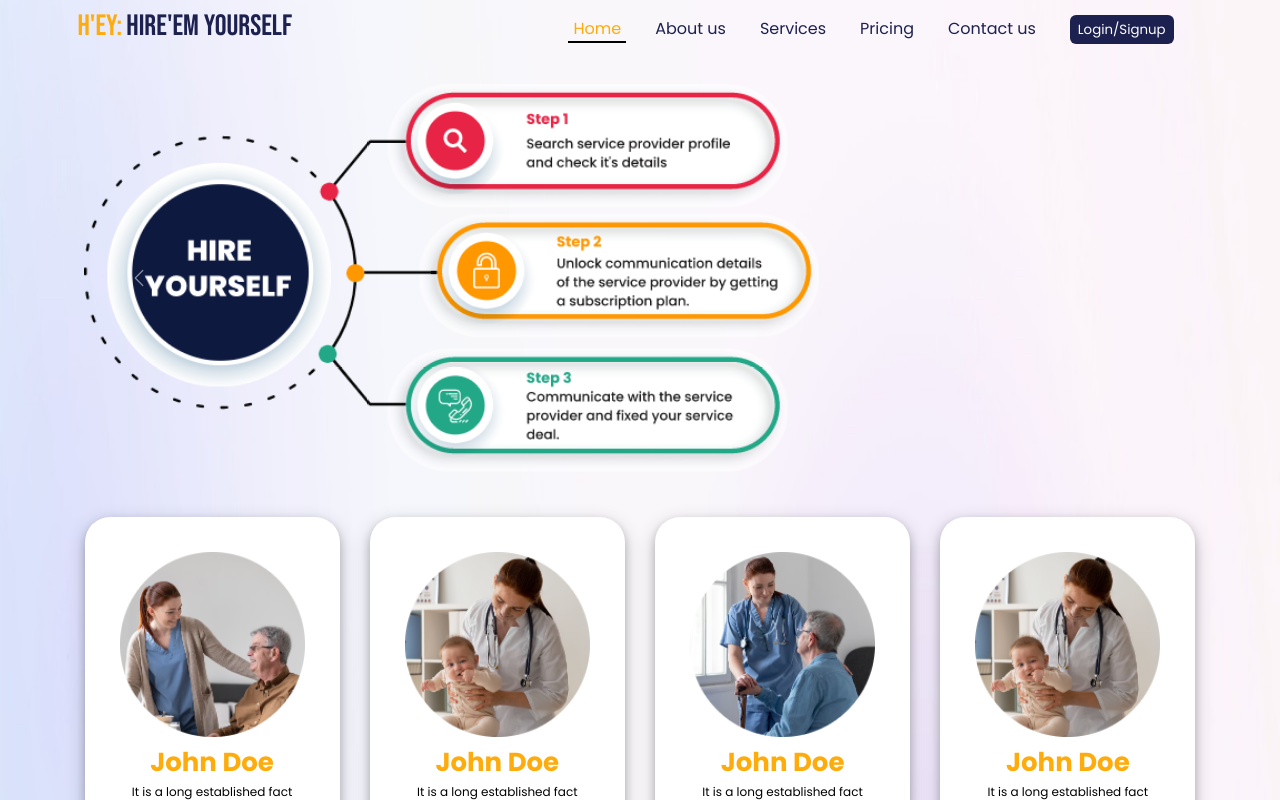
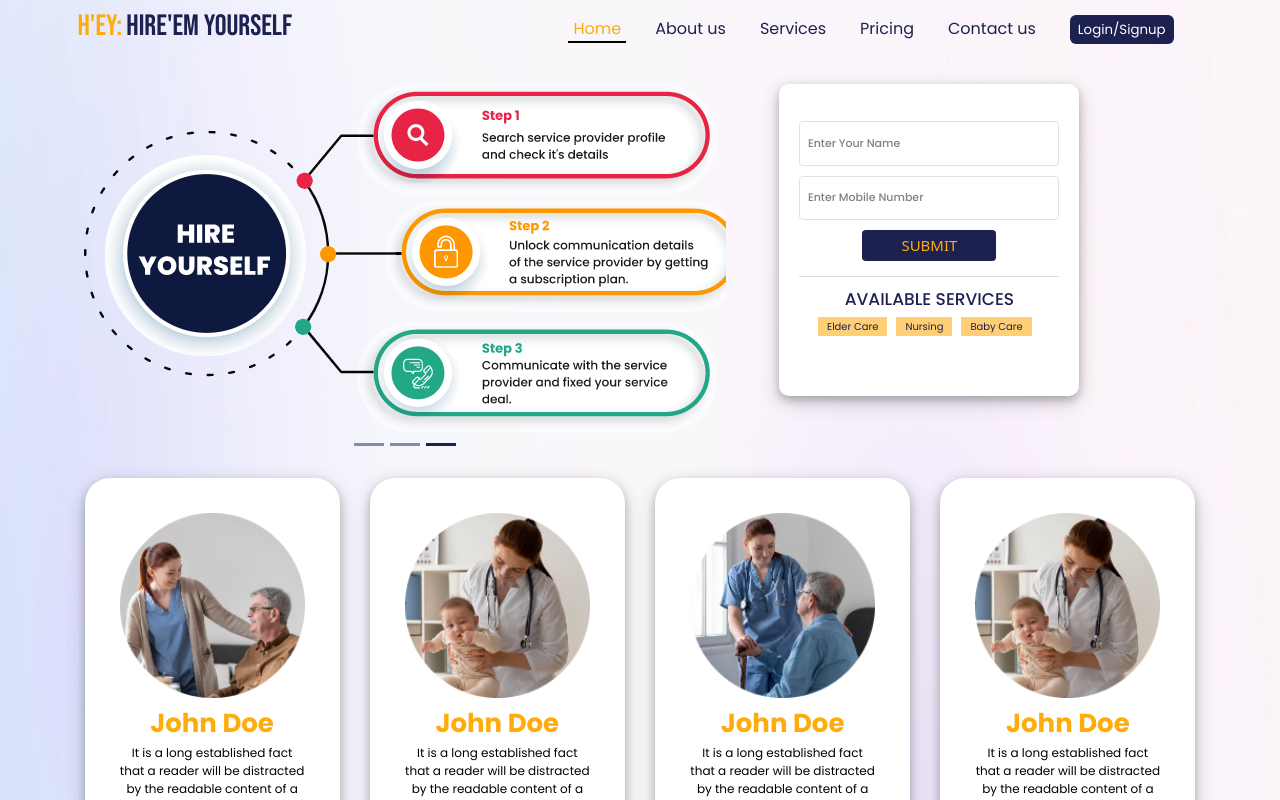
Before and after one commit to nagraj98433/Website24_1, a React (Vite) app: page / in a window 1280 px wide. Shown: the top 800 px of the page. Built offline with nearby package versions, Linux system fonts and the light colour scheme.

Commit message:
added more fun

```diff
--- a/src/All styles/Hire_yourself.css
+++ b/src/All styles/Hire_yourself.css
@@ -0,0 +1,63 @@
+html {
+  font-size: 62.5%;
+}
+
+.from_container {
+  max-width: 300px;
+  margin: 0 auto;
+  background: white;
+  padding: 37px 20px 60px 20px;
+  box-shadow: 0 4px 8px 0 rgba(0, 0, 0, 0.2), 0 6px 20px 0 rgba(0, 0, 0, 0.19);
+  border-radius: 1rem;
+}
+
+::placeholder {
+  color: gray !important;
+  font-family: "poppins", sans-serif !important;
+  font-weight: 500 !important;
+  font-size: 1.1rem;
+  opacity: 0.5;
+}
+.form_btn {
+  background-color: #1d2150 !important;
+  border: none;
+  color: #feab0c;
+  font-size: 1.5rem !important;
+  padding: 0.4rem 3.9rem;
+}
+.form-control {
+  padding: 1.375rem 0.75rem;
+}
+.Horizontal_line hr {
+  border: none !important;
+  border-bottom: 1px solid gray !important;
+  opacity: 0.25 !important;
+  width: 100%;
+}
+.Available_service_container {
+  display: flex;
+}
+.Available_services {
+  font-family: "poppins", sans-serif;
+  font-size: 1.7rem;
+  font-weight: 500;
+  color: #1d2150;
+}
+.care {
+  background-color: #feab0c91;
+  font-size: 10px;
+  font-family: "poppins", sans-serif;
+  margin-right: 9px;
+  padding: 2px 9px;
+  color: #1d2150;
+}
+.carousel-indicators button {
+  background-color: #1d2150 !important;
+}
+.carousel-indicators {
+  bottom: -33px;
+}
+.carousel-control-next,
+.carousel-control-prev {
+  display: none;
+}
--- a/src/HomePage/Hire_yourself/Hire_yourself.jsx
+++ b/src/HomePage/Hire_yourself/Hire_yourself.jsx
@@ -1,36 +1,92 @@
-import React from 'react'
+import React, { useEffect, useState } from 'react'
+import { Carousel } from 'react-bootstrap';
+import 'bootstrap/dist/css/bootstrap.min.css';
+
 import '../../All styles/Hire_yourself.css'
 import Hire_Yourself from '../../assets/Images/Hire_yourself.png'
 
 const Hire_yourself = () => {
+
+  const [index, setIndex] = useState(0);
+
+
+  const handleSlideChange = (selectedIndex) => {
+    setIndex(selectedIndex);
+  };
+
+
+  useEffect(() => {
+    const interval = setInterval(() => {
+      setIndex((prevIndex) =>
+        prevIndex === 2 ? 0 : prevIndex + 1
+      );
+    }, 5000);
+    return () => clearInterval(interval);
+  }, []);
+
+  useEffect(() => {
+    handleSlideChange(index);
+  }, [index]);
+
+
+
   return (
     <div className='Main_container mt-5'>
       <div className="row  mx-0">
-				<div className="col-8">
-					<div id="carouselExampleAutoplaying" class="carousel slide" data-bs-ride="carousel">
-						<div class="carousel-inner">
-							<div class="carousel-item active">
-								<img src={Hire_Yourself} class="d-block w-100" alt="..." />
+        <div className="col-7">
+
+
+          <Carousel activeIndex={index} onSelect={handleSlideChange}>
+            <Carousel.Item>
+              <img src={Hire_Yourself} alt="First slide" />
+              <Carousel.Caption>
+
+              </Carousel.Caption>
+            </Carousel.Item>
+            <Carousel.Item>
+              <img src={Hire_Yourself} alt="Second slide" />
+              <Carousel.Caption>
+
+              </Carousel.Caption>
+            </Carousel.Item>
+            <Carousel.Item>
+              <img src={Hire_Yourself} alt="Third slide" />
+              <Carousel.Caption>
+
+              </Carousel.Caption>
+            </Carousel.Item>
+          </Carousel>
+
+
+
+
+
         </div>
-							<div class="carousel-item">
-								<img src={Hire_Yourself} class="d-block w-100" alt="..." />
+        <div className="col-5">
+          <div className="row">
+            <div className="col-10">
+              <div className='from_container'>
+                <form>
+                  <div class="mb-3">
+                    <input type="email" class="form-control" id="exampleInputEmail1" aria-describedby="emailHelp" placeholder='Enter Your Name' />
                   </div>
-							<div class="carousel-item">
-								<img src={Hire_Yourself} class="d-block w-100" alt="..." />
+                  <div class="mb-3">
+                    <input type="password" class="form-control" id="exampleInputPassword1" placeholder='Enter Mobile Number' />
+                  </div>
+                  <div className='text-center'> <button type="submit" class="btn btn-primary form_btn">SUBMIT</button></div>
+                </form>
+                <div className='Horizontal_line mt-4'><hr /></div>
+                <div className='text-center'>
+                  <div className='Available_services'>AVAILABLE SERVICES</div>
+                  <div className='Available_service_container d-flex justify-content-center mt-2'>
+                    <div className='Elder_care care'>Elder Care</div>
+                    <div className='Nursing care'>Nursing</div>
+                    <div className='Baby_care care'>Baby Care</div>
                   </div>
                 </div>
-						<button class="carousel-control-prev" type="button" data-bs-target="#carouselExampleAutoplaying" data-bs-slide="prev">
-							<span class="carousel-control-prev-icon" aria-hidden="true"></span>
-							<span class="visually-hidden">Previous</span>
-						</button>
-						<button class="carousel-control-next" type="button" data-bs-target="#carouselExampleAutoplaying" data-bs-slide="next">
-							<span class="carousel-control-next-icon" aria-hidden="true"></span>
-							<span class="visually-hidden">Next</span>
-						</button>
               </div>
             </div>
-				<div className="col-4">
-
+          </div>
         </div>
       </div>
 
```
Lines whose indentation alone changed are shown as unchanged.
